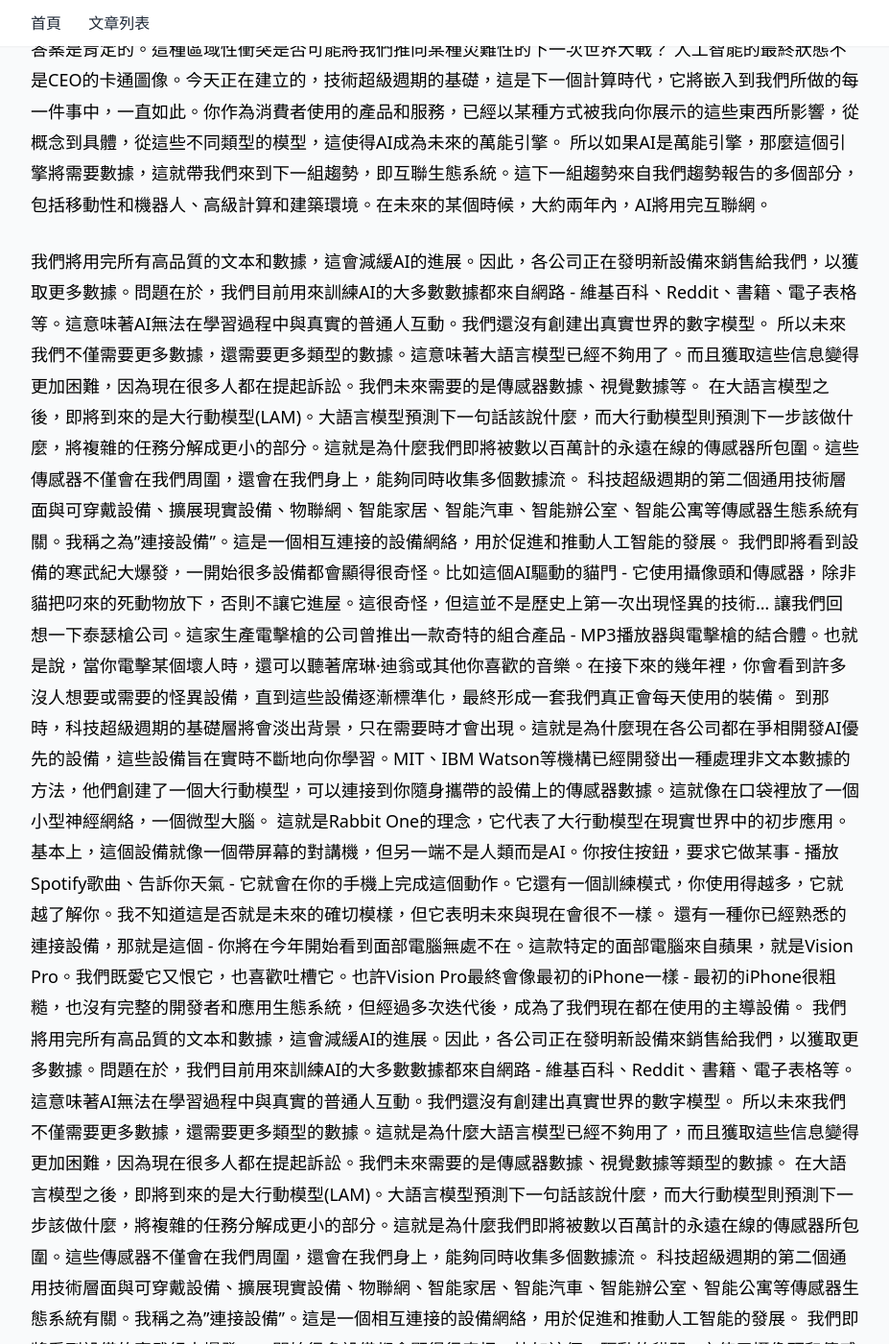
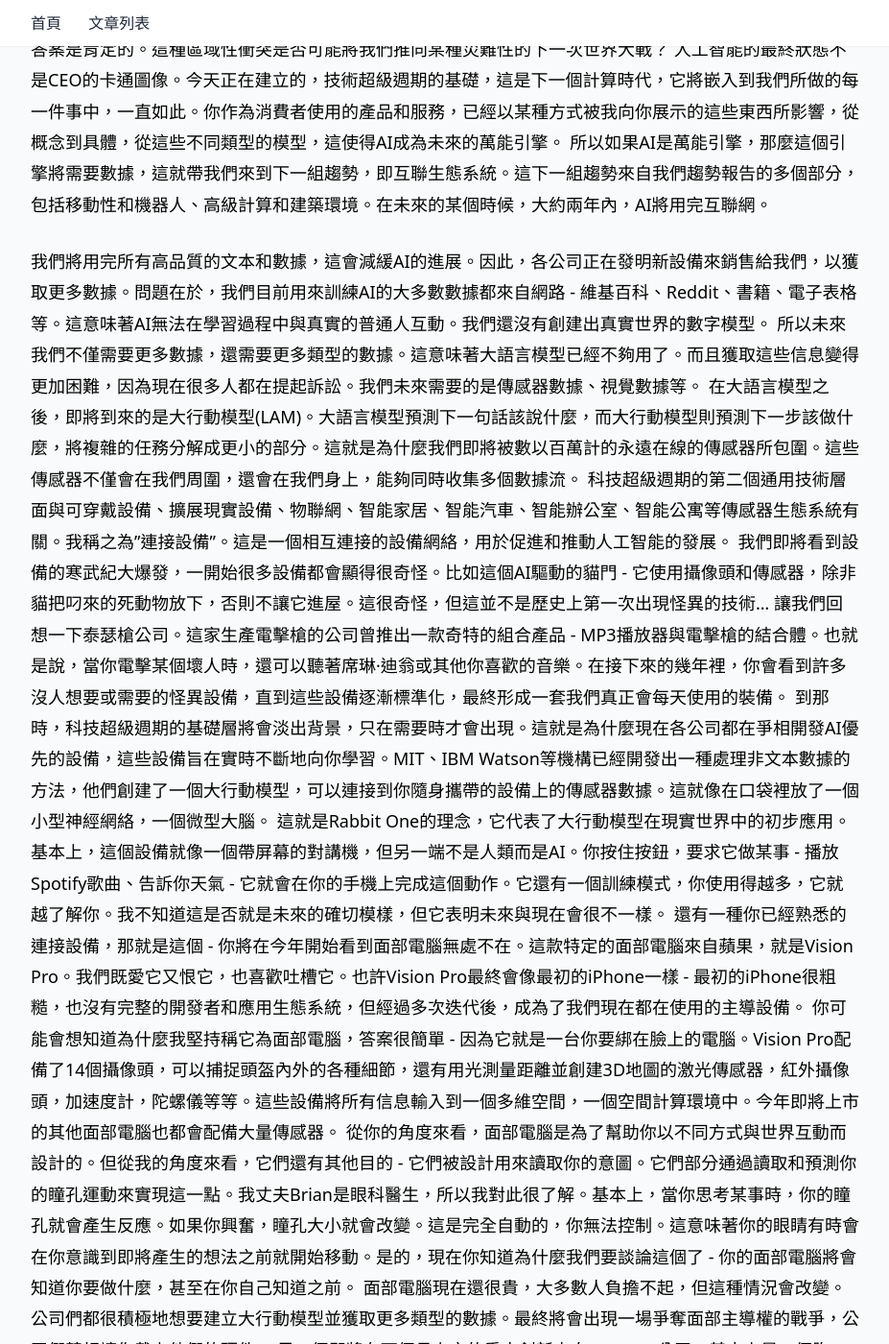
Before and after one commit to bear0103papa/Roger-s-Note, a Jekyll site: the page built from docs/_posts/2025-01-01-Amy-webb.md, in a window 1280 px wide and 1400 px high, scrolled down 5418 px. Shown: the whole window at 96% size, without its empty margins (176-1103 px from the left). Built offline with Jekyll 4.4.1, drawn with Linux system fonts in a browser that asks for light colours; nearby versions of some CDN libraries; some of the changed text lies outside the part shown.

Commit message:
增加文章Amy

```diff
--- a/docs/_posts/2025-01-01-Amy-webb.md
+++ b/docs/_posts/2025-01-01-Amy-webb.md
@@ -96,12 +96,6 @@
 到那時，科技超級週期的基礎層將會淡出背景，只在需要時才會出現。這就是為什麼現在各公司都在爭相開發AI優先的設備，這些設備旨在實時不斷地向你學習。MIT、IBM Watson等機構已經開發出一種處理非文本數據的方法，他們創建了一個大行動模型，可以連接到你隨身攜帶的設備上的傳感器數據。這就像在口袋裡放了一個小型神經網絡，一個微型大腦。
 這就是Rabbit One的理念，它代表了大行動模型在現實世界中的初步應用。基本上，這個設備就像一個帶屏幕的對講機，但另一端不是人類而是AI。你按住按鈕，要求它做某事 - 播放Spotify歌曲、告訴你天氣 - 它就會在你的手機上完成這個動作。它還有一個訓練模式，你使用得越多，它就越了解你。我不知道這是否就是未來的確切模樣，但它表明未來與現在會很不一樣。
 還有一種你已經熟悉的連接設備，那就是這個 - 你將在今年開始看到面部電腦無處不在。這款特定的面部電腦來自蘋果，就是Vision Pro。我們既愛它又恨它，也喜歡吐槽它。也許Vision Pro最終會像最初的iPhone一樣 - 最初的iPhone很粗糙，也沒有完整的開發者和應用生態系統，但經過多次迭代後，成為了我們現在都在使用的主導設備。
-我們將用完所有高品質的文本和數據，這會減緩AI的進展。因此，各公司正在發明新設備來銷售給我們，以獲取更多數據。問題在於，我們目前用來訓練AI的大多數數據都來自網路 - 維基百科、Reddit、書籍、電子表格等。這意味著AI無法在學習過程中與真實的普通人互動。我們還沒有創建出真實世界的數字模型。
-所以未來我們不僅需要更多數據，還需要更多類型的數據。這就是為什麼大語言模型已經不夠用了，而且獲取這些信息變得更加困難，因為現在很多人都在提起訴訟。我們未來需要的是傳感器數據、視覺數據等類型的數據。
-在大語言模型之後，即將到來的是大行動模型(LAM)。大語言模型預測下一句話該說什麼，而大行動模型則預測下一步該做什麼，將複雜的任務分解成更小的部分。這就是為什麼我們即將被數以百萬計的永遠在線的傳感器所包圍。這些傳感器不僅會在我們周圍，還會在我們身上，能夠同時收集多個數據流。
-科技超級週期的第二個通用技術層面與可穿戴設備、擴展現實設備、物聯網、智能家居、智能汽車、智能辦公室、智能公寓等傳感器生態系統有關。我稱之為"連接設備"。這是一個相互連接的設備網絡，用於促進和推動人工智能的發展。
-我們即將看到設備的寒武紀大爆發，一開始很多設備都會顯得很奇怪。比如這個AI驅動的貓門 - 它使用攝像頭和傳感器，除非貓把叼來的死動物放下，否則不讓它進屋。這很奇怪，但這並不是歷史上第一次出現怪異的技術。就像泰瑟槍公司曾推出的MP3播放器與電擊槍的組合產品 - 你可以在電擊某人的同時聽著席琳·迪翁的歌。
-在接下來的幾年裡，你會看到許多沒人想要或需要的怪異設備，直到這些設備逐漸標準化，最終形成一套我們真正會每天使用的裝備。到那時，科技超級週期的基礎層將會淡出背景，只在需要時才會出現。這就是為什麼現在各公司都在爭相開發AI優先的設備，這些設備旨在實時不斷地向你學習。
 你可能會想知道為什麼我堅持稱它為面部電腦，答案很簡單 - 因為它就是一台你要綁在臉上的電腦。Vision Pro配備了14個攝像頭，可以捕捉頭盔內外的各種細節，還有用光測量距離並創建3D地圖的激光傳感器，紅外攝像頭，加速度計，陀螺儀等等。這些設備將所有信息輸入到一個多維空間，一個空間計算環境中。今年即將上市的其他面部電腦也都會配備大量傳感器。
 從你的角度來看，面部電腦是為了幫助你以不同方式與世界互動而設計的。但從我的角度來看，它們還有其他目的 - 它們被設計用來讀取你的意圖。它們部分通過讀取和預測你的瞳孔運動來實現這一點。我丈夫Brian是眼科醫生，所以我對此很了解。基本上，當你思考某事時，你的瞳孔就會產生反應。如果你興奮，瞳孔大小就會改變。這是完全自動的，你無法控制。這意味著你的眼睛有時會在你意識到即將產生的想法之前就開始移動。是的，現在你知道為什麼我們要談論這個了 - 你的面部電腦將會知道你要做什麼，甚至在你自己知道之前。
 面部電腦現在還很貴，大多數人負擔不起，但這種情況會改變。公司們都很積極地想要建立大行動模型並獲取更多類型的數據。最終將會出現一場爭奪面部主導權的戰爭，公司們競相讓你戴上他們的硬件。
```
